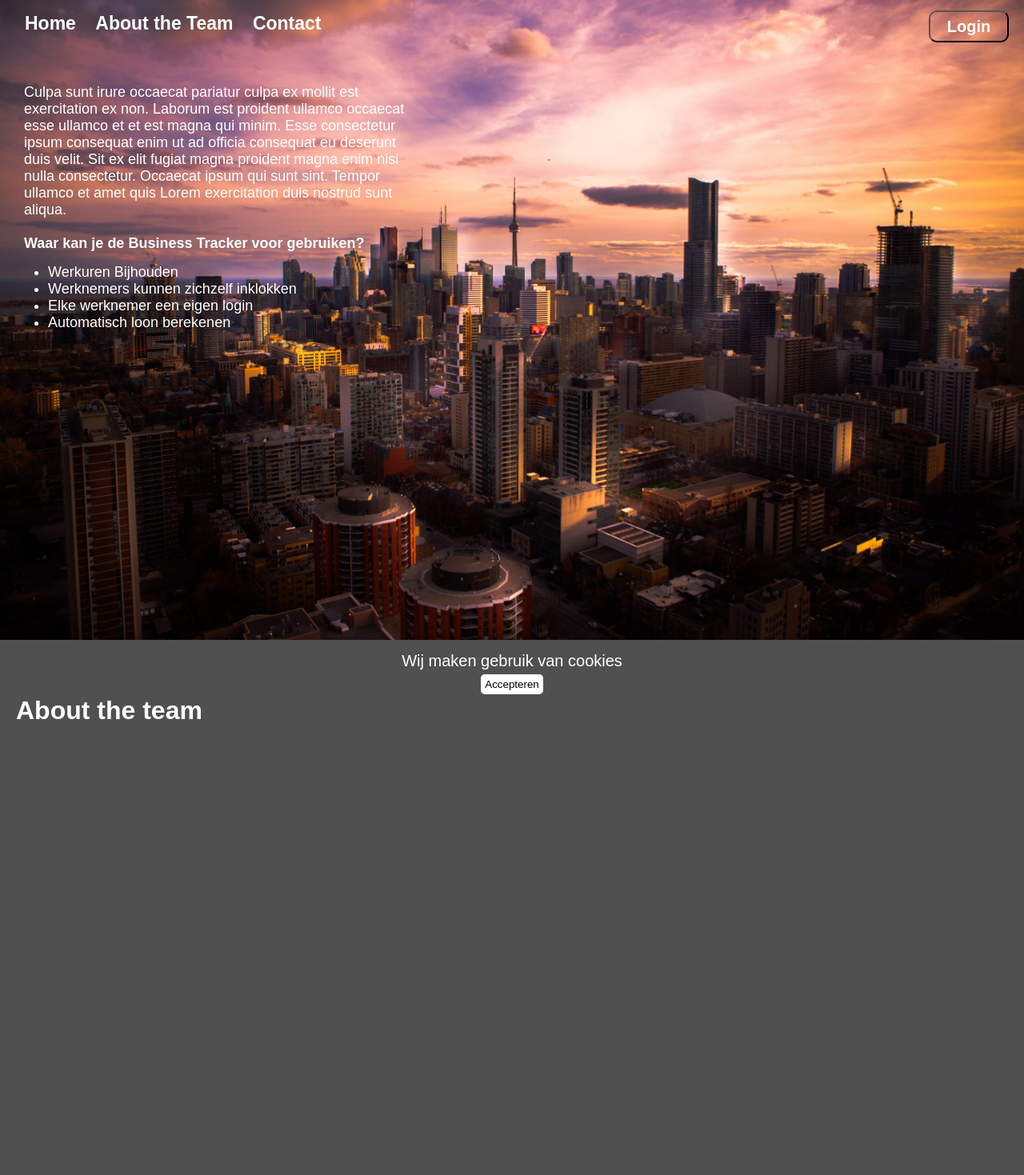
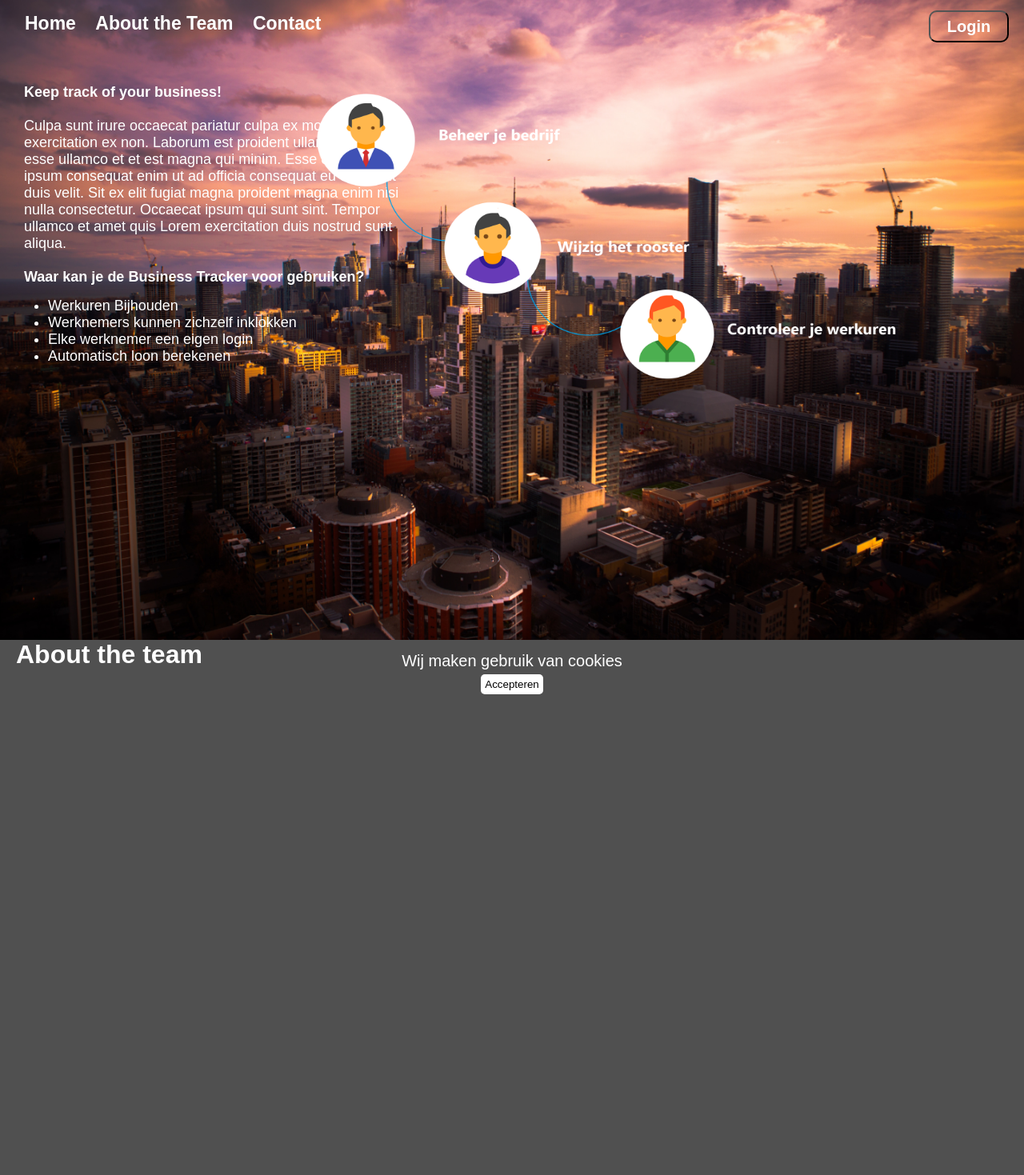
Before and after one commit to developerduo/BusinessTracker, a PHP site: page /php/index.php in a window 1280 px wide. Shown: the top 1469 px of the page at 80% size. Run offline with PHP 8.4, Linux system fonts and the light colour scheme.

Commit message:
Improved home screen

```diff
--- a/css/main.css
+++ b/css/main.css
@@ -174,3 +174,16 @@ ul li {
     border-radius: 5px;
     cursor: pointer;
 }
+.sidebar{
+    position: absolute;
+    right: 0;
+    top: 0;
+    width: 1000px;
+    height: 100%;
+}
+.sidebar img{
+    height: 400px;
+    width: 750px;
+    margin-top: 100px;
+    margin-left: 100px;
+}
--- a/php/index.php
+++ b/php/index.php
@@ -33,6 +33,7 @@ if(isset($_POST['acceptCookie'])) {
                 </div>
             </nav>
             <div class="introText">
+                <p><b>Keep track of your business!</b></p><br>
                 <p>Culpa sunt irure occaecat pariatur culpa ex mollit est exercitation ex non. Laborum est proident ullamco occaecat esse
                     ullamco et et est magna qui minim. Esse consectetur ipsum consequat enim ut ad officia
                     consequat eu deserunt duis velit. Sit ex elit fugiat magna proident magna enim nisi nulla consectetur. Occaecat ipsum
@@ -45,12 +46,13 @@ if(isset($_POST['acceptCookie'])) {
                     <li>Automatisch loon berekenen</li>
                 </ul>
             </div>
+            <div class="sidebar">
+                <img src="../img/businesstrackerManagePicture.png" alt="">
+            </div>
     </header>
 
     <div class="midden" id='midden'>
-        <div class="middenBegin">
         <h1 class='abouttheteamTitle'>About the team</h1>
-        </div>
     </div>
 
     <div class="onderkant" id="bottom">
```
Also changed, not shown: img/businesstrackerManagePicture.png (added).
